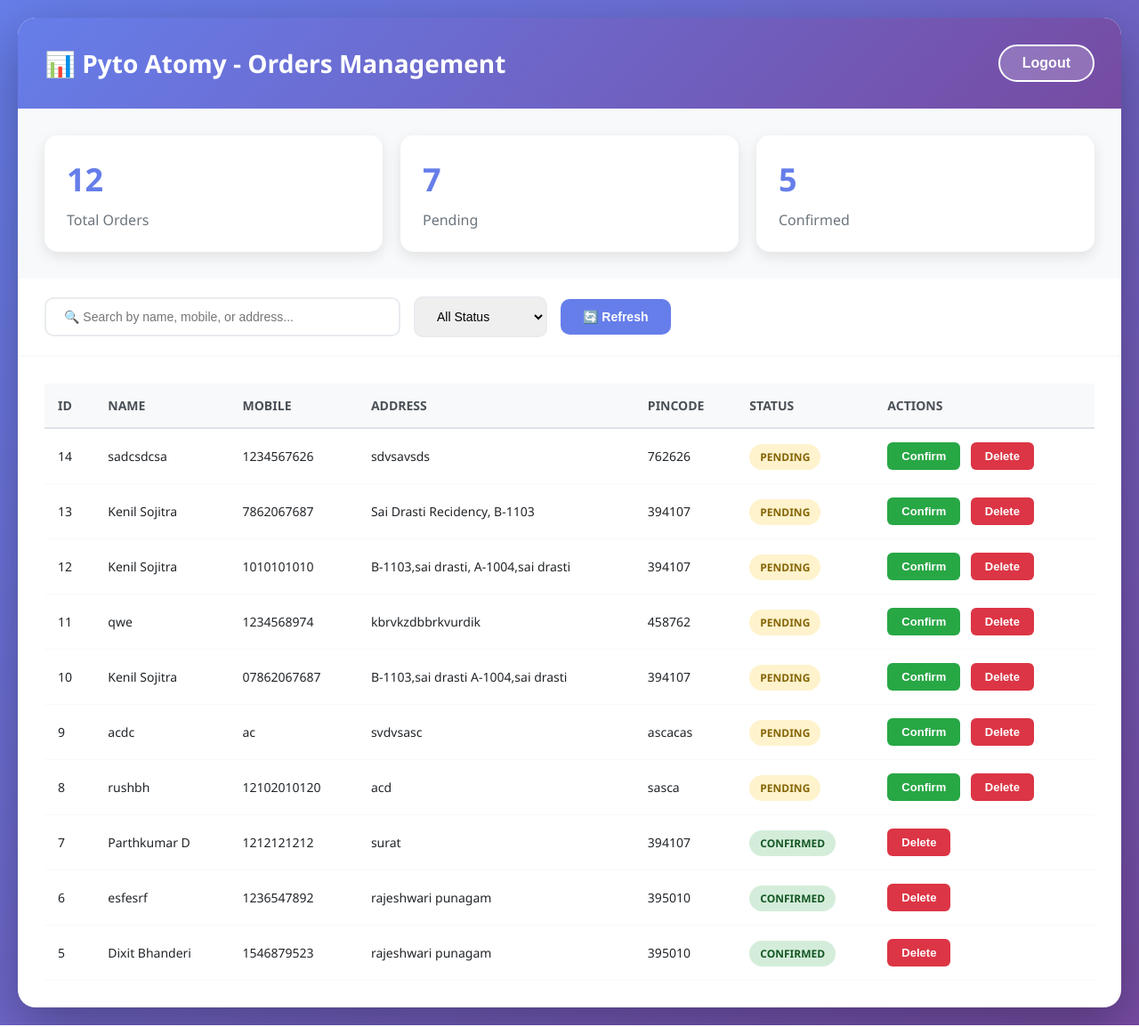
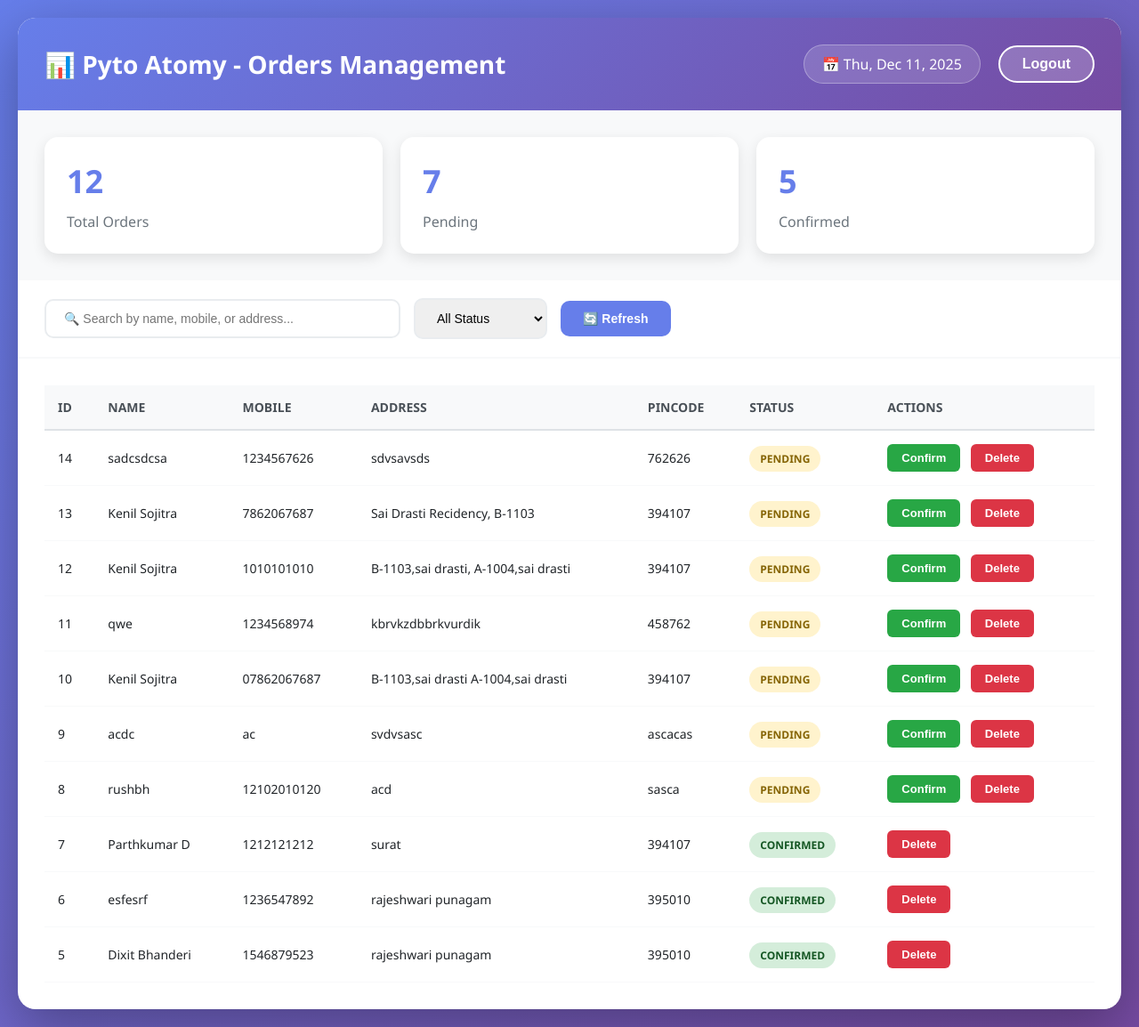
Before and after one commit to dixit1836/landingpage, a Django app: page /admin-panel/ in a window 1280 px wide. Shown: the whole page at 89% size. Run offline with Django 5.2, Linux system fonts and the light colour scheme; a user stored in the database is signed in; data comes from the database, SQL or seed files in the repository.

Commit message:
feat: Add initial landing page UI with new CSS and JavaScript, and introduce an admin panel template.

```diff
--- a/main/static/main/js/script.js
+++ b/main/static/main/js/script.js
@@ -75,11 +75,9 @@ document.addEventListener('DOMContentLoaded', () => {
   const navbar = document.querySelector('.navbar');
   window.addEventListener('scroll', () => {
     if (window.scrollY > 20) {
-      navbar.style.background = 'rgba(5, 5, 7, 0.95)';
-      navbar.style.boxShadow = '0 4px 20px rgba(0,0,0,0.4)';
+      navbar.classList.add('scrolled');
     } else {
-      navbar.style.background = 'rgba(5, 5, 7, 0.8)';
-      navbar.style.boxShadow = 'none';
+      navbar.classList.remove('scrolled');
     }
   });
 
--- a/main/templates/main/admin_panel.html
+++ b/main/templates/main/admin_panel.html
@@ -41,6 +41,22 @@
     .header h1 {
       font-size: 28px;
       font-weight: 600;
+    }
+
+    .header-right {
+      display: flex;
+      align-items: center;
+      gap: 20px;
+    }
+
+    .current-date {
+      font-size: 16px;
+      font-weight: 500;
+      color: white;
+      padding: 10px 20px;
+      background: rgba(255, 255, 255, 0.15);
+      border-radius: 25px;
+      border: 1px solid rgba(255, 255, 255, 0.3);
     }
 
     .logout-btn {
@@ -246,6 +262,16 @@
         text-align: center;
       }
 
+      .header-right {
+        flex-direction: column;
+        gap: 10px;
+      }
+
+      .current-date {
+        font-size: 14px;
+        padding: 8px 16px;
+      }
+
       .stats-container {
         grid-template-columns: 1fr;
       }
@@ -281,10 +307,13 @@
     <!-- Header -->
     <div class="header">
       <h1>📊 Pyto Atomy - Orders Management</h1>
-      <form method="POST" action="{% url 'logout' %}">
-        {% csrf_token %}
-        <button type="submit" class="logout-btn">Logout</button>
-      </form>
+      <div class="header-right">
+        <div class="current-date" id="currentDate"></div>
+        <form method="POST" action="{% url 'logout' %}">
+          {% csrf_token %}
+          <button type="submit" class="logout-btn">Logout</button>
+        </form>
+      </div>
     </div>
 
     <!-- Stats Cards -->
@@ -343,15 +372,17 @@
               </span>
             </td>
             <td>
-              <form method="POST" style="display: inline;">
+              {% if order.status == 'pending' %}
+              <form method="POST" action="{% url 'confirm_order' order.id %}" style="display: inline;">
                 {% csrf_token %}
-                <input type="hidden" name="order_id" value="{{ order.id }}">
-                {% if order.status == 'pending' %}
-                <button type="submit" name="action" value="confirm" class="action-btn confirm-btn">
+                <button type="submit" class="action-btn confirm-btn">
                   Confirm
                 </button>
-                {% endif %}
-                <button type="submit" name="action" value="delete" class="action-btn delete-btn">
+              </form>
+              {% endif %}
+              <form method="POST" action="{% url 'delete_order' order.id %}" style="display: inline;">
+                {% csrf_token %}
+                <button type="submit" class="action-btn delete-btn">
                   Delete
                 </button>
               </form>
@@ -367,6 +398,20 @@
   </div>
 
   <script>
+    // Display current date
+    function updateDate() {
+      const dateElement = document.getElementById('currentDate');
+      const now = new Date();
+      const options = {
+        weekday: 'short',
+        year: 'numeric',
+        month: 'short',
+        day: 'numeric'
+      };
+      dateElement.textContent = '📅 ' + now.toLocaleDateString('en-US', options);
+    }
+    updateDate();
+
     // Search functionality
     document.getElementById('searchInput').addEventListener('keyup', function () {
       const searchValue = this.value.toLowerCase();
```
Also changed, not shown: main/static/main/css/style.css (+20 -1 lines).
